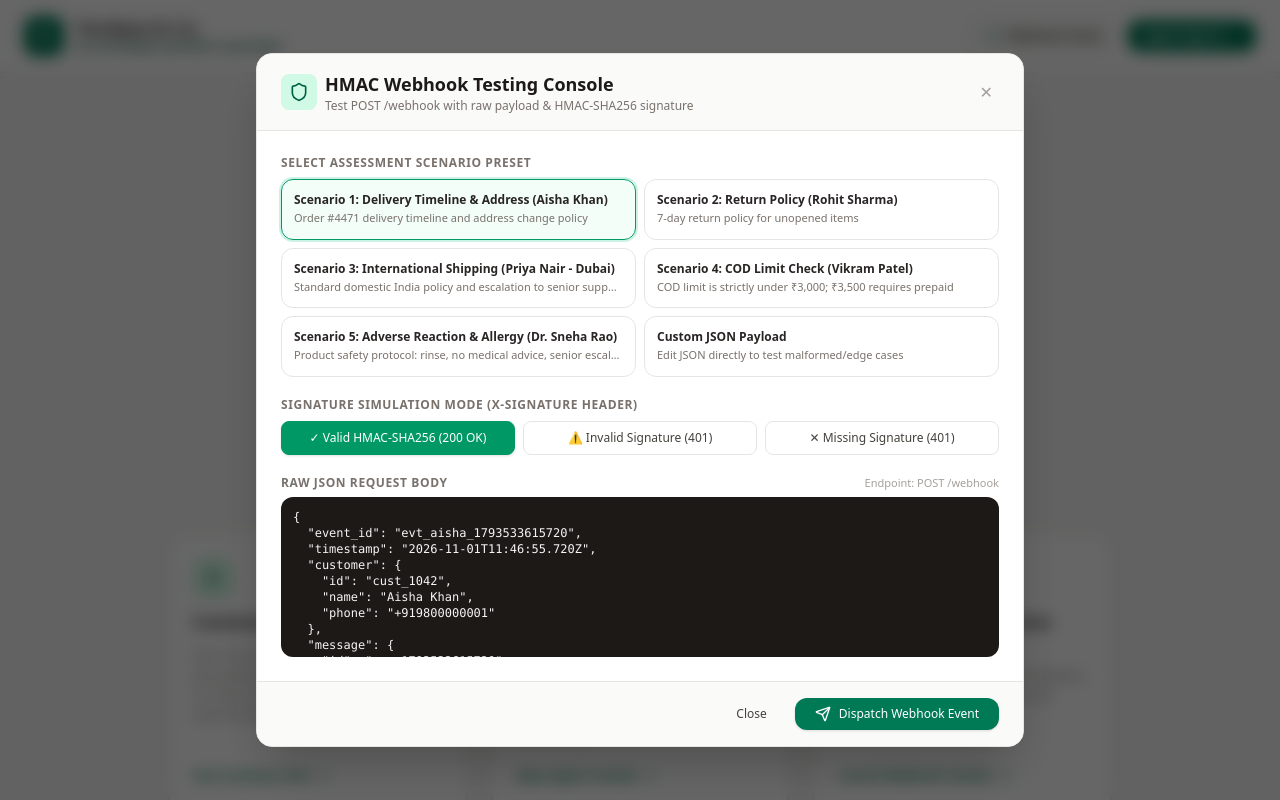
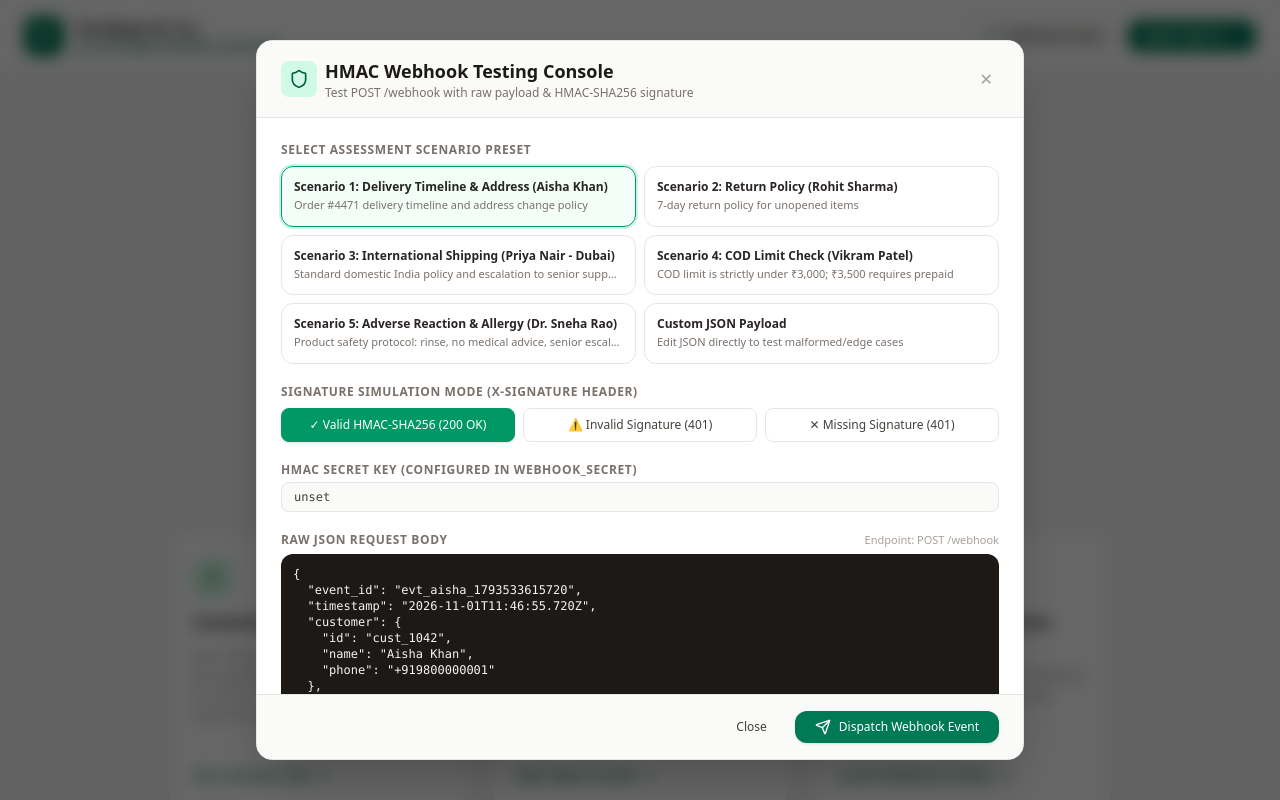
Before and after one commit to Shubham11369/Verdant-Co-Al, a React (Vite) app in the folder frontend/: page / in a window 1280 px wide. Both pictures are taken after a click on the button "Webhook Tester". Shown: the top 800 px of the page. Built offline with nearby package versions, Linux system fonts and the light colour scheme; no server answers.

Commit message:
feat: allow customization of webhook secret in tester
Add an input field for the HMAC secret key to improve testing flexibility, defaulting to the environment variable or a fallback development key.

```diff
--- a/frontend/src/components/WebhookTesterModal.tsx
+++ b/frontend/src/components/WebhookTesterModal.tsx
@@ -13,6 +13,9 @@ export function WebhookTesterModal({ isOpen, onClose, onEventSent }: WebhookTest
   const [isCustom, setIsCustom] = useState(false);
   const [signatureMode, setSignatureMode] = useState<"valid" | "invalid" | "missing">("valid");
   const [customPayload, setCustomPayload] = useState<string>("");
+  const [webhookSecret, setWebhookSecret] = useState<string>(
+    import.meta.env.VITE_WEBHOOK_SECRET || "verdant_webhook_secret_dev_2026_key",
+  );
   const [loading, setLoading] = useState(false);
   const [result, setResult] = useState<{
     status: number;
@@ -140,13 +143,11 @@ export function WebhookTesterModal({ isOpen, onClose, onEventSent }: WebhookTest
 
     const rawBody = typeof currentPayloadObj === "string" ? currentPayloadObj : JSON.stringify(currentPayloadObj);
 
-    // Default test secret provided in take-home assessment
-    const testSecret = "verdant_webhook_secret_dev_2026_key";
     let signatureHeader = "";
 
     if (signatureMode === "valid") {
       try {
-        signatureHeader = await computeHmacSha256(rawBody, testSecret);
+        signatureHeader = await computeHmacSha256(rawBody, webhookSecret.trim());
       } catch {
         signatureHeader = "sha256=mock_valid_hex";
       }
@@ -300,6 +301,20 @@ export function WebhookTesterModal({ isOpen, onClose, onEventSent }: WebhookTest
             </div>
           </div>
 
+          {/* HMAC Secret Key Input */}
+          <div>
+            <label className="block text-xs font-semibold uppercase tracking-wider text-stone-500 mb-1">
+              HMAC Secret Key (Configured in WEBHOOK_SECRET)
+            </label>
+            <input
+              type="text"
+              value={webhookSecret}
+              onChange={(e) => setWebhookSecret(e.target.value)}
+              placeholder="Enter WEBHOOK_SECRET..."
+              className="w-full font-mono text-xs px-3 py-1.5 rounded-lg border border-stone-200 bg-stone-50 focus:bg-white focus:outline-none focus:ring-1 focus:ring-emerald-500 text-stone-700"
+            />
+          </div>
+
           {/* Payload Preview */}
           <div>
             <div className="flex items-center justify-between mb-1.5">
```
